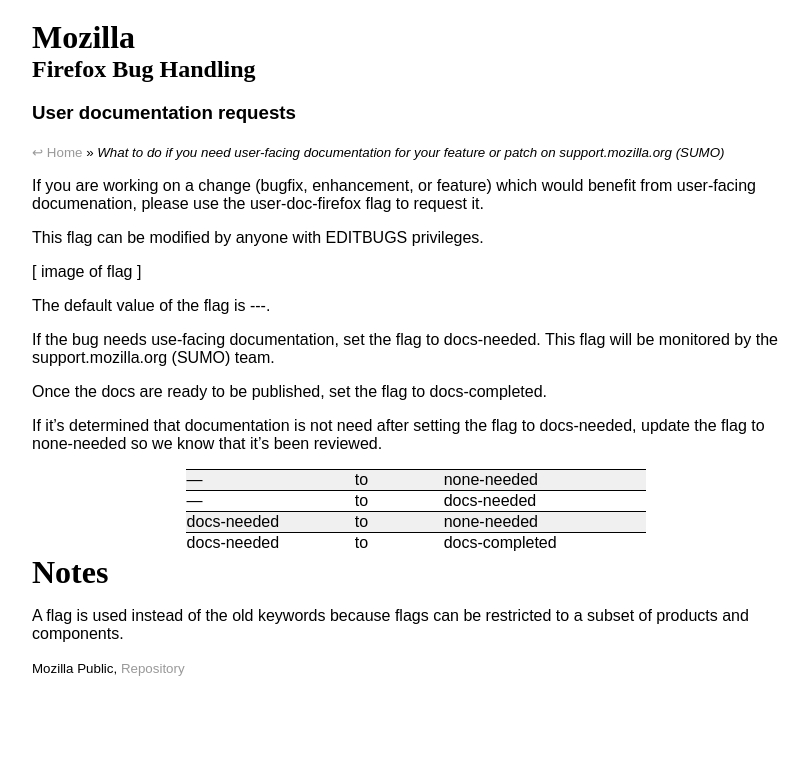
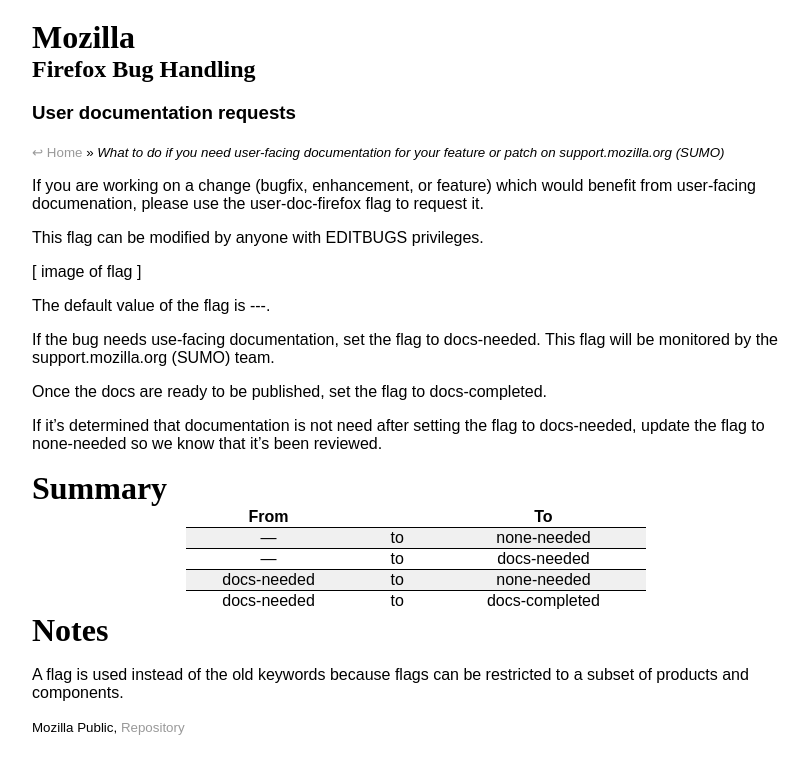
Before and after one commit to mozilla/bug-handling, a Jekyll site: the page built from _processes/doc-requests.md, in a window 1280 px wide. Shown: the top 774 px of the page, without its empty margins (224-1033 px from the left). Built offline with Jekyll 4.4.1, drawn with Linux system fonts in a browser that asks for light colours; some web fonts are replaced.

Commit message:
Fix table format

```diff
--- a/_processes/doc-requests.md
+++ b/_processes/doc-requests.md
@@ -19,6 +19,10 @@
 
 If it's determined that documentation is not need after setting the flag to `docs-needed`, update the flag to `none-needed` so we know that it's been reviewed.
 
+# Summary
+
+| From        || To           |
+| :---: | :---: | :---: |
 | ---         | to | none-needed    |
 | ---         | to | docs-needed    |
 | docs-needed | to | none-needed    |
```
